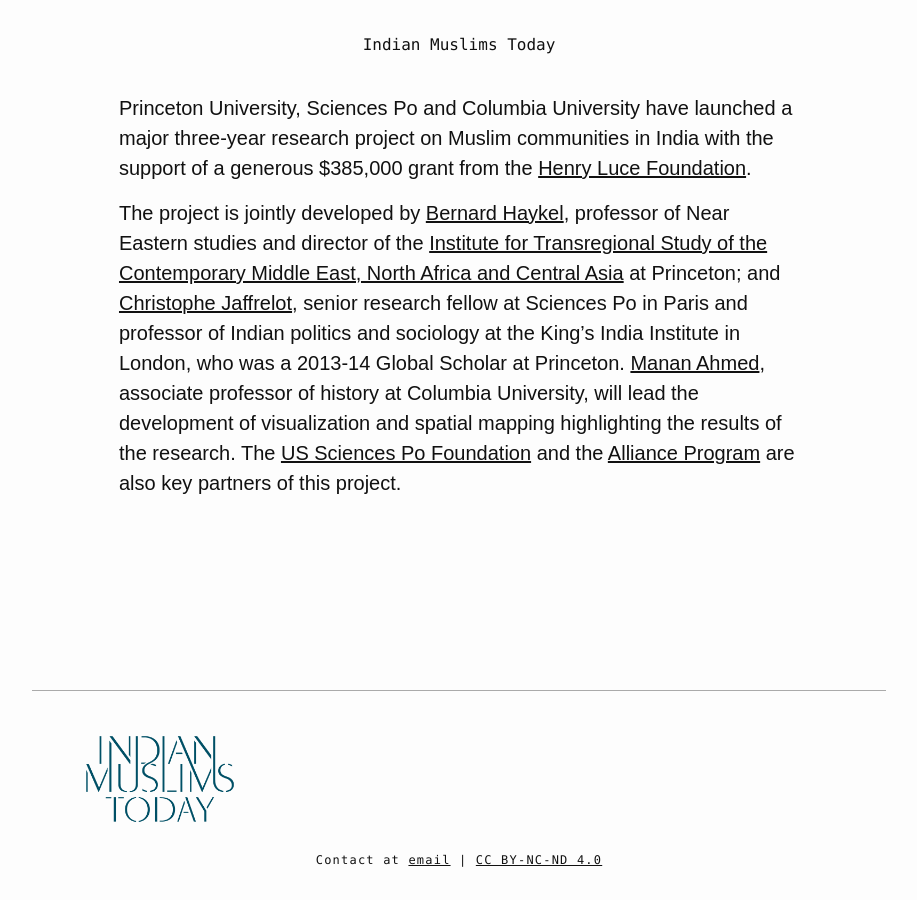
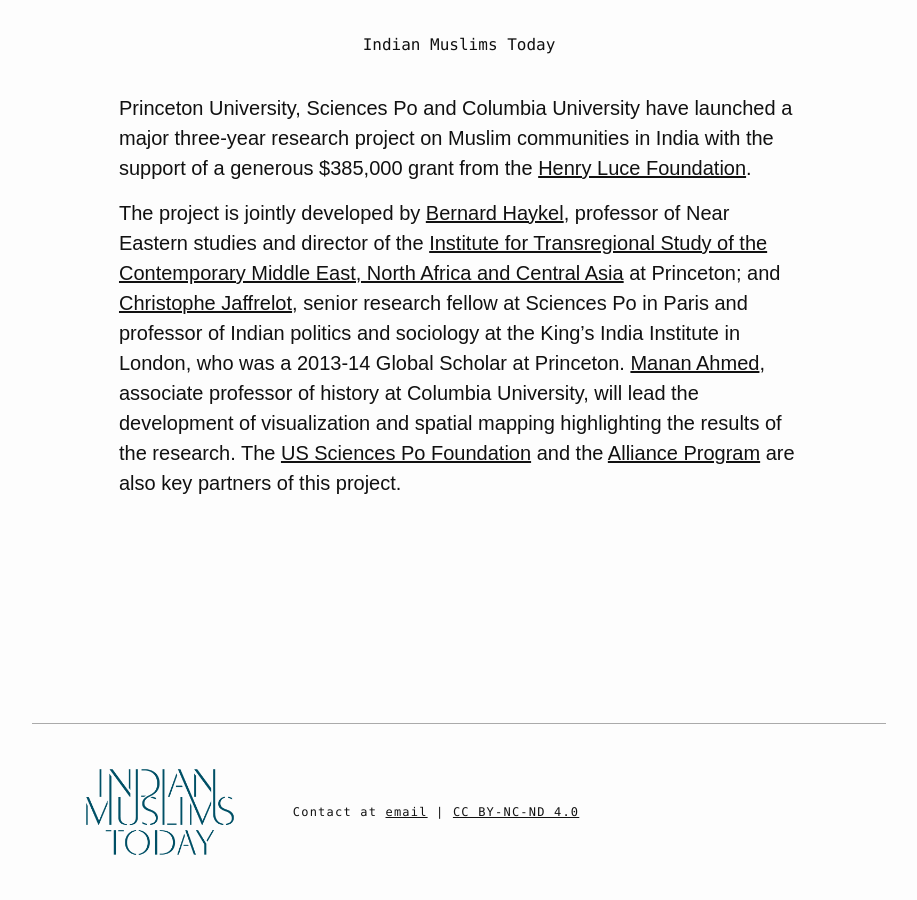
Before and after one commit to Muslims-In-India/Muslims-in-india.github.io, a Jekyll site: the page built from index.markdown, in a window 1280 px wide. Shown: the whole page, without its empty margins (181-1098 px from the left). Built offline with Jekyll 4.4.1, drawn with Linux system fonts in a browser that asks for light colours.

```diff
--- a/_includes/footer.html
+++ b/_includes/footer.html
@@ -1,6 +1,6 @@
 <div class="bt b--light-silver pv3 w-100 center">
-  <img src="assets/IMT_LogoSmall.png" class="mw5">
-  <p class="f7 tracked tc code">Contact at <a
+  <img src="assets/IMT_LogoSmall.png" class="dib mw5">
+  <p class="f7 tracked tc code dib">Contact at <a
     class="link underline near-black" href="mailto:{{ site.email }}">email</a> | <a class="link underline near-black"
     href="https://creativecommons.org/licenses/by-nc-nd/4.0/">CC BY-NC-ND 4.0</a></p>
 </div>
```
